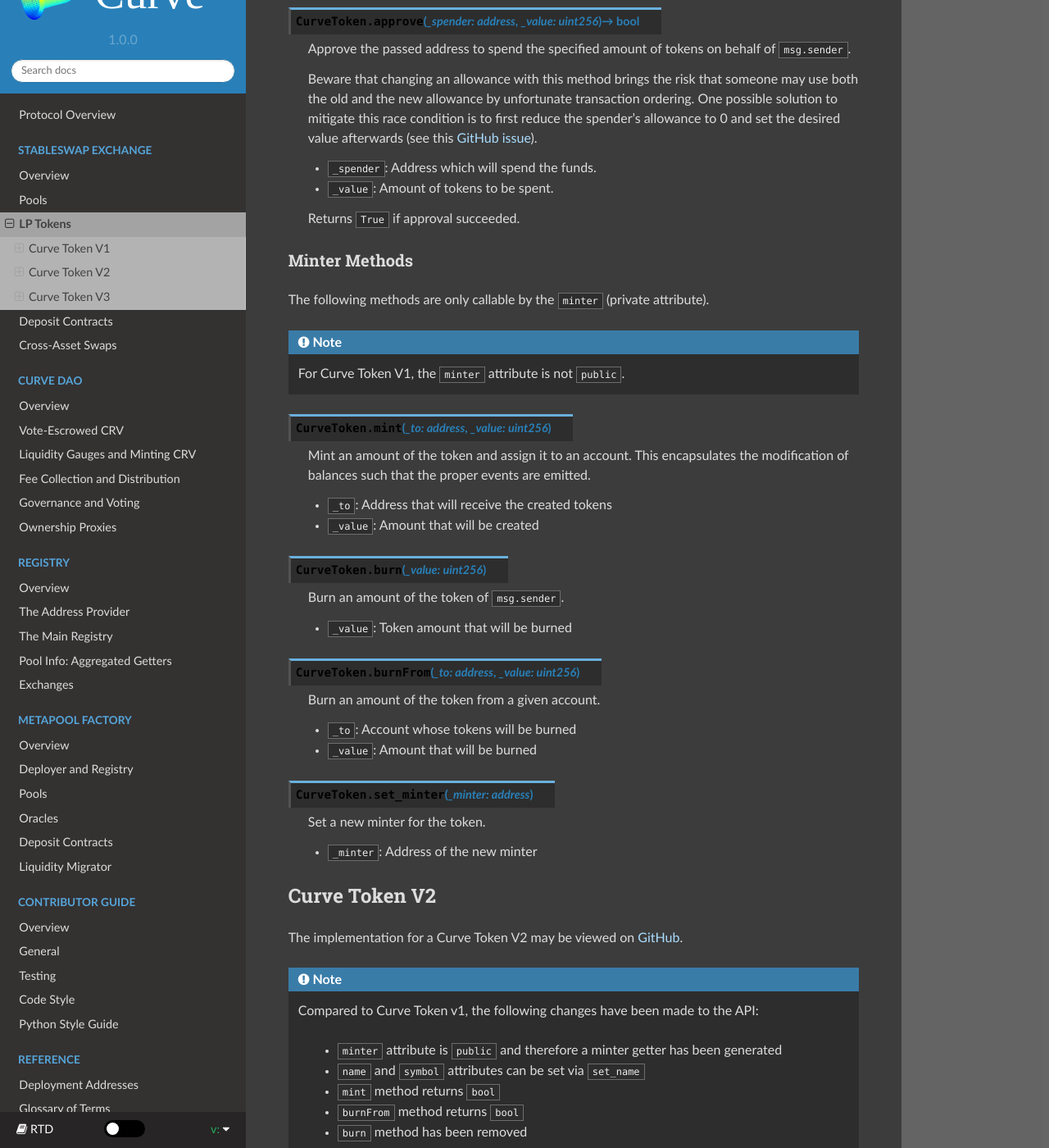
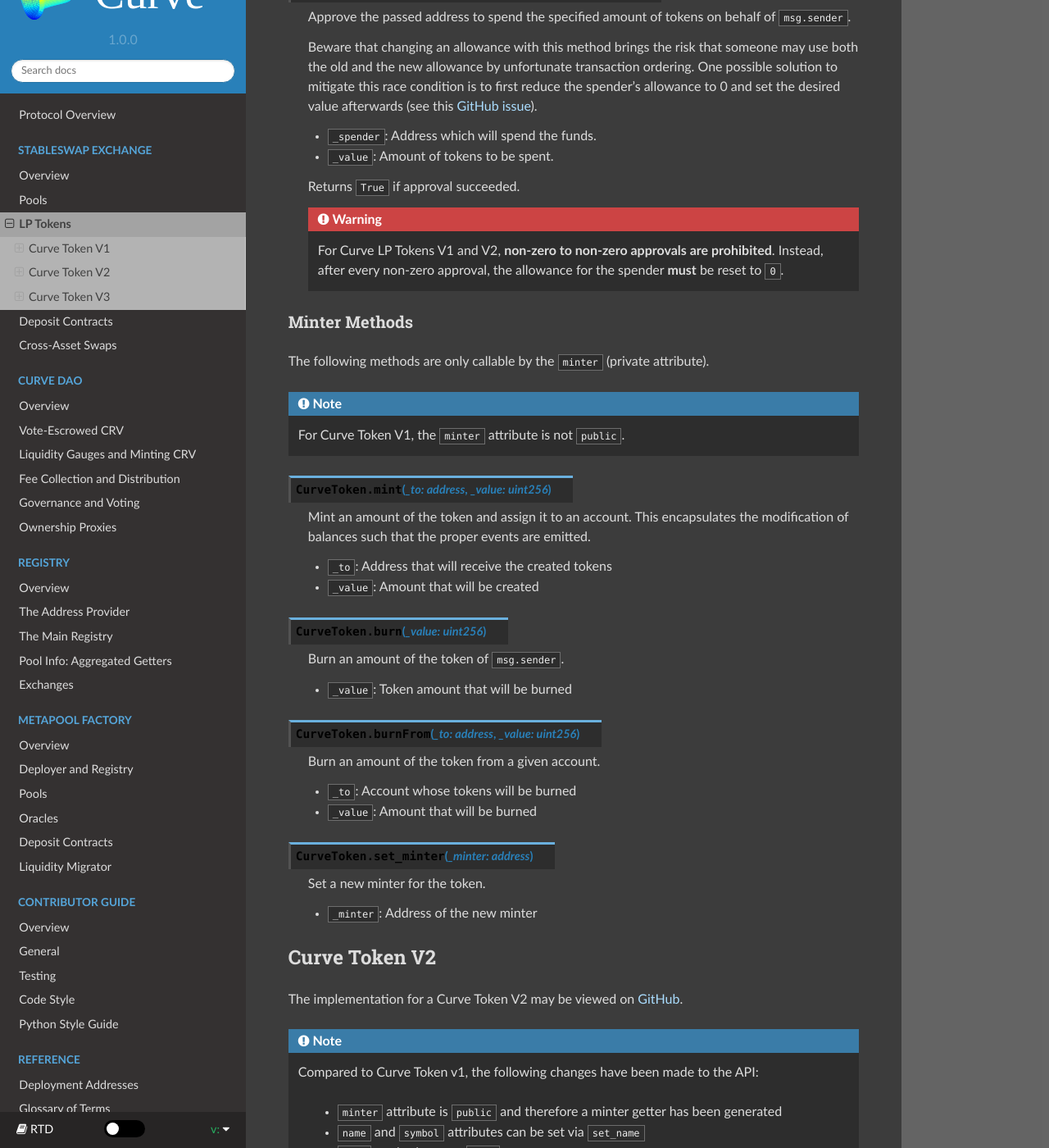
Before and after one commit to softlinkprotocol/curve-docs, a Sphinx documentation site: the page built from docs/exchange-lp-tokens.rst, in a window 1280 px wide and 1400 px high, scrolled down 2242 px. Shown: the whole window at 82% size. Built offline with Sphinx 7.4.7 and the Read the Docs theme 2.0.0, drawn with Linux system fonts in a browser that asks for light colours; some of the changed text lies outside the part shown.

Commit message:
docs: Update exchange docs

```diff
--- a/docs/exchange-deposits.rst
+++ b/docs/exchange-deposits.rst
@@ -19,7 +19,7 @@ The template source code for a lending pool deposit zap may be viewed on `GitHub
 
 
 .. note::
-    Lending pool deposit zaps may differ in their API. Older pools do not implement the newer API templates for `lending <https://github.com/curvefi/curve-contract/blob/master/contracts/pool-templates/y/DepositTemplateY.vy>` deposit zaps.
+    Lending pool deposit zaps may differ in their API. Older pools do not implement the newer `API template <https://github.com/curvefi/curve-contract/blob/master/contracts/pool-templates/y/DepositTemplateY.vy>`_.
 
 
 Deposit Zap API (OLD)
@@ -122,7 +122,6 @@ Adding/Removing Liquidity
     * ``_token_amount``: Amount of LP tokens to burn in the withdrawal
     * ``i``: Index value of the coin to withdraw
     * ``min_uamount``: Minimum amount of underlying coin to receive
-    * ``donate_dust``: Donates any dust if ``True``
 
 .. py:function:: DepositZap.calc_withdraw_one_coin(_token_amount: uint256, i: int128) -> uint256
 
--- a/docs/exchange-lp-tokens.rst
+++ b/docs/exchange-lp-tokens.rst
@@ -64,9 +64,10 @@ The implementation for a Curve Token V1 may be viewed on `GitHub <https://github
 
 
 .. py:function:: CurveToken.totalSupply() -> uint256: view
-    .. code-block:: python
 
     Get the total token supply.
+
+    .. code-block:: python
 
         >>> lp_token.totalSupply()
         73112516629065063732935484
@@ -113,6 +114,9 @@ The implementation for a Curve Token V1 may be viewed on `GitHub <https://github
     * ``_value``: Amount of tokens to be spent.
 
     Returns ``True`` if approval succeeded.
+
+    .. warning::
+        For Curve LP Tokens V1 and V2, **non-zero to non-zero approvals are prohibited**. Instead, after every non-zero approval, the allowance for the spender **must** be reset to ``0``.
 
 
 Minter Methods
@@ -166,6 +170,9 @@ The implementation for a Curve Token V2 may be viewed on `GitHub <https://github
         * ``mint`` method returns ``bool``
         * ``burnFrom`` method returns ``bool``
         * ``burn`` method has been removed
+
+.. warning::
+    For Curve LP Tokens V1 and V2, **non-zero to non-zero approvals are prohibited**. Instead, after every non-zero approval, the allowance for the spender **must** be reset to ``0``.
 
 
 .. py:function:: CurveToken.minter() -> address: view
--- a/docs/exchange-pools.rst
+++ b/docs/exchange-pools.rst
@@ -471,6 +471,9 @@ Amplification Coefficient
 
 The amplification co-efficient (“A”) determines a pool’s tolerance for imbalance between the assets within it. A higher value means that trades will incur slippage sooner as the assets within the pool become imbalanced.
 
+.. note::
+     Within the pools, ``A`` is in fact implemented as ``1 / A`` and therefore a higher value implies that the pool will be **more** tolerant to slippage when imbalanced.
+
 The appropriate value for A is dependent upon the type of coin being used within the pool.
 
 It is possible to modify the amplification coefficient for a pool after it has been deployed. However, it requires a vote within the Curve DAO and must reach a 15% quorum.
@@ -547,6 +550,9 @@ Kill a Pool
 
     Hence, when paused, it is only possible for existing LPs to remove liquidity via ``remove_liquidity``.
 
+    .. note::
+        Pools can only be killed within the first 30 days after deployment.
+
 .. py:function:: StableSwap.unkill_me()
 
     Unpause a pool that was previously paused, re-enabling exchanges.
```
